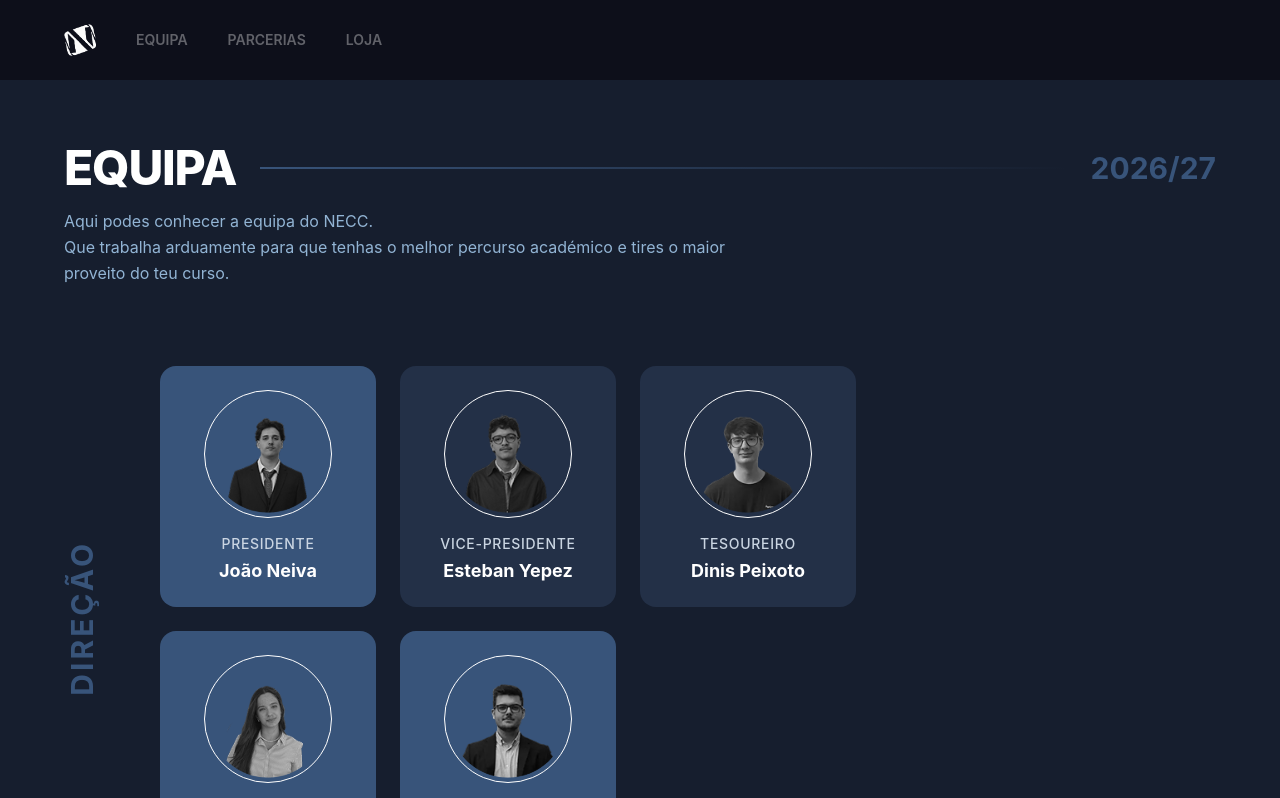
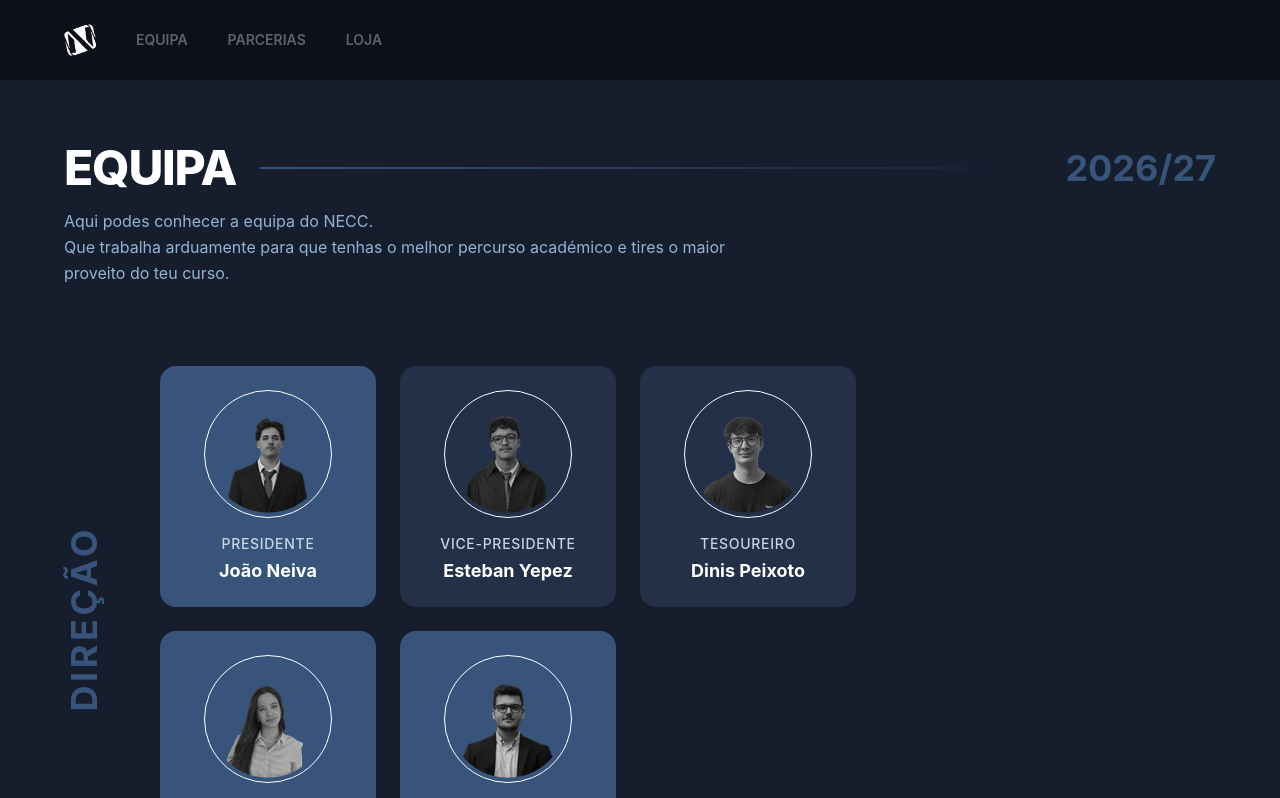
Before and after one commit to NECC/Website2.0, a Next.js app: page /team in a window 1280 px wide. Shown: the top 798 px of the page. Built offline with nearby package versions, Linux system fonts and the light colour scheme.

Commit message:
fix: update MemberCard styles and improve text responsiveness

```diff
--- a/app/team/page.tsx
+++ b/app/team/page.tsx
@@ -32,7 +32,7 @@ const MemberCard = ({
               width={128}
               height={128}
               alt={`Foto de ${name}`}
-              className="h-full w-full rounded-full object-cover grayscale transition-all duration-500 group-hover:grayscale-0"
+              className="h-full w-full rounded-full object-cover grayscale transition-all duration-500 group-hover:grayscale-0 group-active:grayscale-0"
             />
           ) : (
             <div className="flex h-full w-full items-center justify-center rounded-full bg-[#1e3047] text-2xl font-bold text-slate-400">
@@ -41,12 +41,10 @@ const MemberCard = ({
           )}
         </div>
 
-        {/* Cargo */}
         <h4 className="mb-1.5 text-center text-[11px] font-medium uppercase tracking-wider text-slate-300 sm:text-xs lg:text-sm text-nowrap">
           {role}
         </h4>
 
-        {/* Nome */}
         <h3 className="text-center text-sm font-bold leading-tight text-white sm:text-base lg:text-lg text-nowrap">
           {name}
         </h3>
@@ -60,7 +58,7 @@ const SectionWrapper = ({ title, children }: SectionWrapperProps) => {
     <div className="mb-12 flex flex-row gap-4 sm:mb-16 sm:gap-6 lg:gap-8">
       {/* Título lateral */}
       <div className="flex w-8 shrink-0 items-center justify-start sm:w-12 lg:w-16">
-        <h2 className="rotate-180 text-lg font-bold uppercase tracking-widest text-[#38547A] [writing-mode:vertical-rl] sm:text-2xl lg:text-3xl">
+        <h2 className="rotate-180 font-bold uppercase tracking-widest text-[#38547A] [writing-mode:vertical-rl] md:text-4xl text-3xl ">
           {title}
         </h2>
       </div>
@@ -106,9 +104,7 @@ export default function TeamPage() {
               <div className="h-0.5 flex-1 bg-linear-to-r from-[#38547A] to-transparent" />
 
               <Reveal y={30} delay={0.2}>
-                <h2 className="shrink-0 whitespace-nowrap text-2xl font-bold text-[#38547A] lg:text-3xl">
-                  2026/27
-                </h2>
+                <h2 className="font-bold text-[#38547A] md:text-4xl text-3xl">2026/27</h2>
               </Reveal>
             </div>
 
@@ -125,7 +121,7 @@ export default function TeamPage() {
 
             {/* Ano Mobile */}
             <Reveal y={20} delay={0.3}>
-              <p className="mt-4 block text-end text-4xl font-bold text-[#38547A] sm:hidden">
+              <p className="mt-4 block text-end md:text-4xl text-3xl font-bold text-[#38547A] sm:hidden">
                 2026/27
               </p>
             </Reveal>
```
